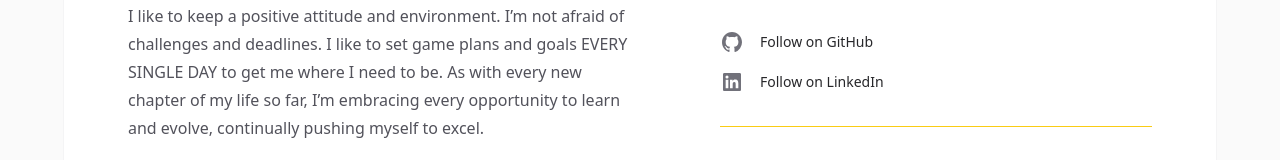
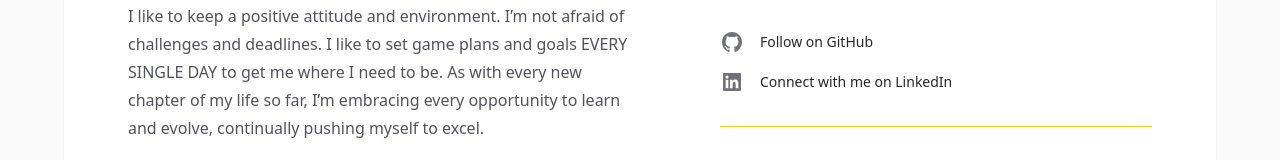
Before and after one commit to TimothyEich/Final-Portfolio, a Next.js app: page /about in a window 1280 px wide. Shown: the part 638-798 px from the top of the page. Built offline with nearby package versions, Linux system fonts and the light colour scheme; no server answers.

Commit message:
updated LinkedIn Link

```diff
--- a/src/pages/about.jsx
+++ b/src/pages/about.jsx
@@ -83,8 +83,8 @@ export default function About() {
               <SocialLink href="https://github.com/TimothyEich" icon={GitHubIcon} className="mt-4">
                 Follow on GitHub
               </SocialLink>
-              <SocialLink href="https://www.linkedin.com/in/timothy-eichenlaub-a4a686228/" icon={LinkedInIcon} className="mt-4">
-                Follow on LinkedIn
+              <SocialLink href="https://www.linkedin.com/in/timothy-eichenlaub-aaa296288/" icon={LinkedInIcon} className="mt-4">
+                Connect with me on LinkedIn
               </SocialLink>
               <SocialLink
                 href="mailto:timothy.eichenlaub@gmail.com"
```
